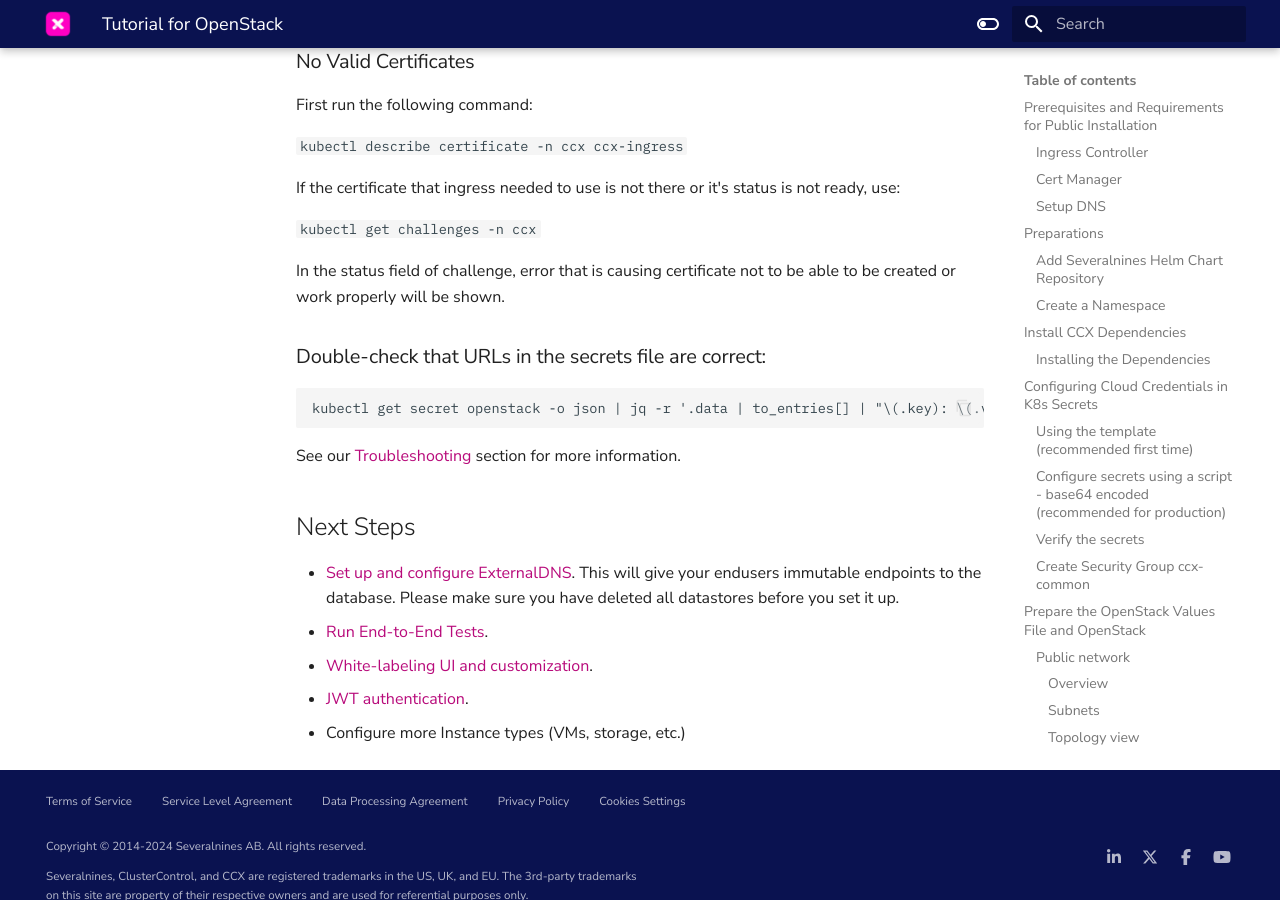
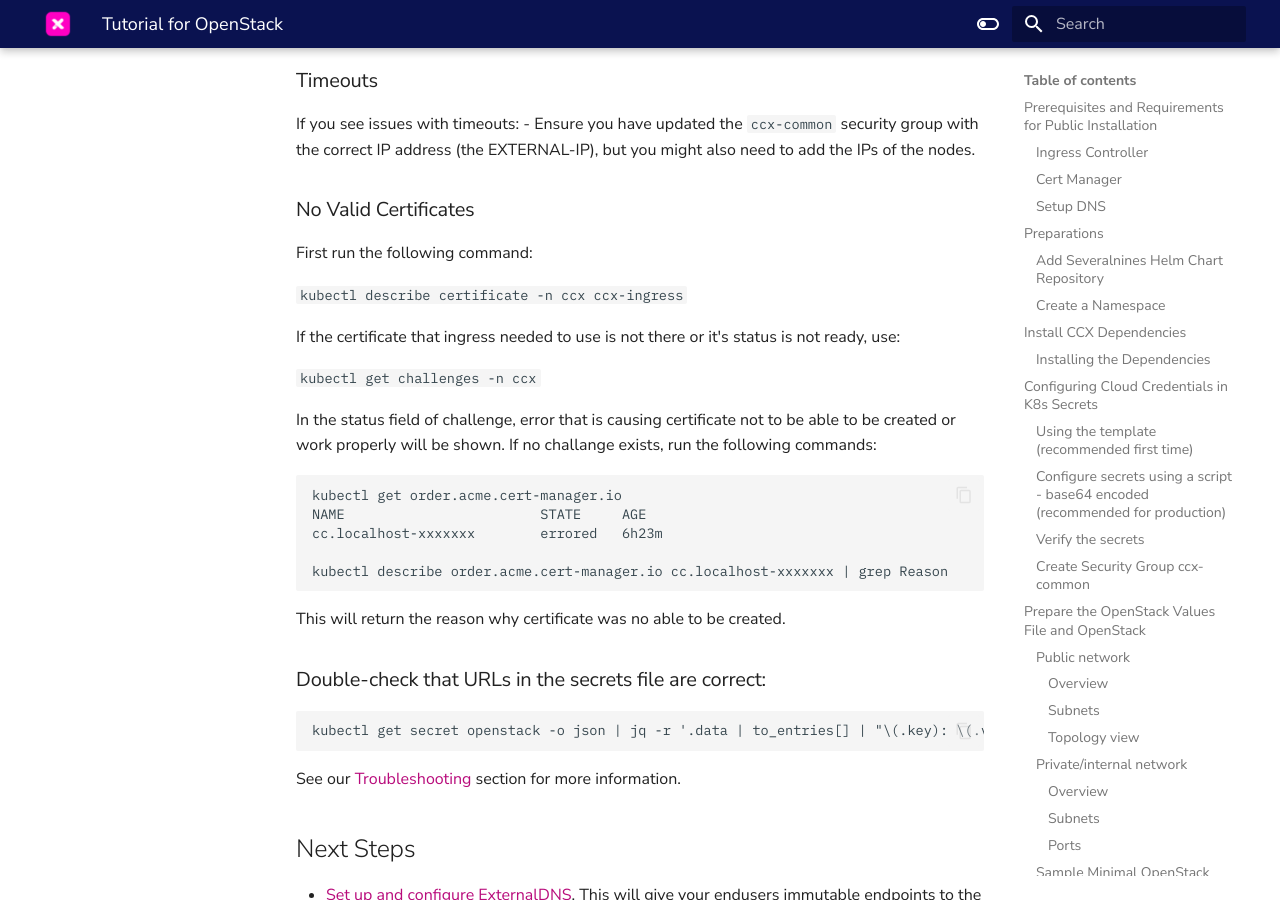
Before and after one commit to severalnines/ccx-docs, an MkDocs documentation site: the page built from docs/admin/Installation/Tutorial-openstack.md, in a window 1280 px wide and 900 px high, scrolled down 14462 px. Built offline with MkDocs 1.6.1 and Material for MkDocs 9.7.7, drawn with Linux system fonts in a browser that asks for light colours; comment, search, counter and statistics services are not loaded; some of the changed text lies outside the part shown.

Commit message:
updated the cert-manager debugging

````diff
--- a/docs/admin/Installation/Tutorial-openstack.md
+++ b/docs/admin/Installation/Tutorial-openstack.md
@@ -101,6 +101,11 @@
         ingress:
           class: nginx
 ```
+To apply this file, change the two parameters that have a comment and save it as clusterissuer.yaml. Than use command:
+```
+kubectl apply -f clusterissuer.yaml
+```
+There is no need to pass the namespace as ClusterIssuer resource is cluser wide resource.
 To verify, run the command:
 
 ```
@@ -518,6 +523,15 @@
 `kubectl get challenges -n ccx`
 
 In the status field of challenge, error that is causing certificate not to be able to be created or work properly will be shown.
+If no challange exists, run the following commands:
+```
+kubectl get order.acme.cert-manager.io
+NAME                        STATE     AGE
+cc.localhost-xxxxxxx        errored   6h23m
+
+kubectl describe order.acme.cert-manager.io cc.localhost-xxxxxxx | grep Reason
+```
+This will return the reason why certificate was no able to be created.
 
 ### Double-check that URLs in the secrets file are correct:
 
````
